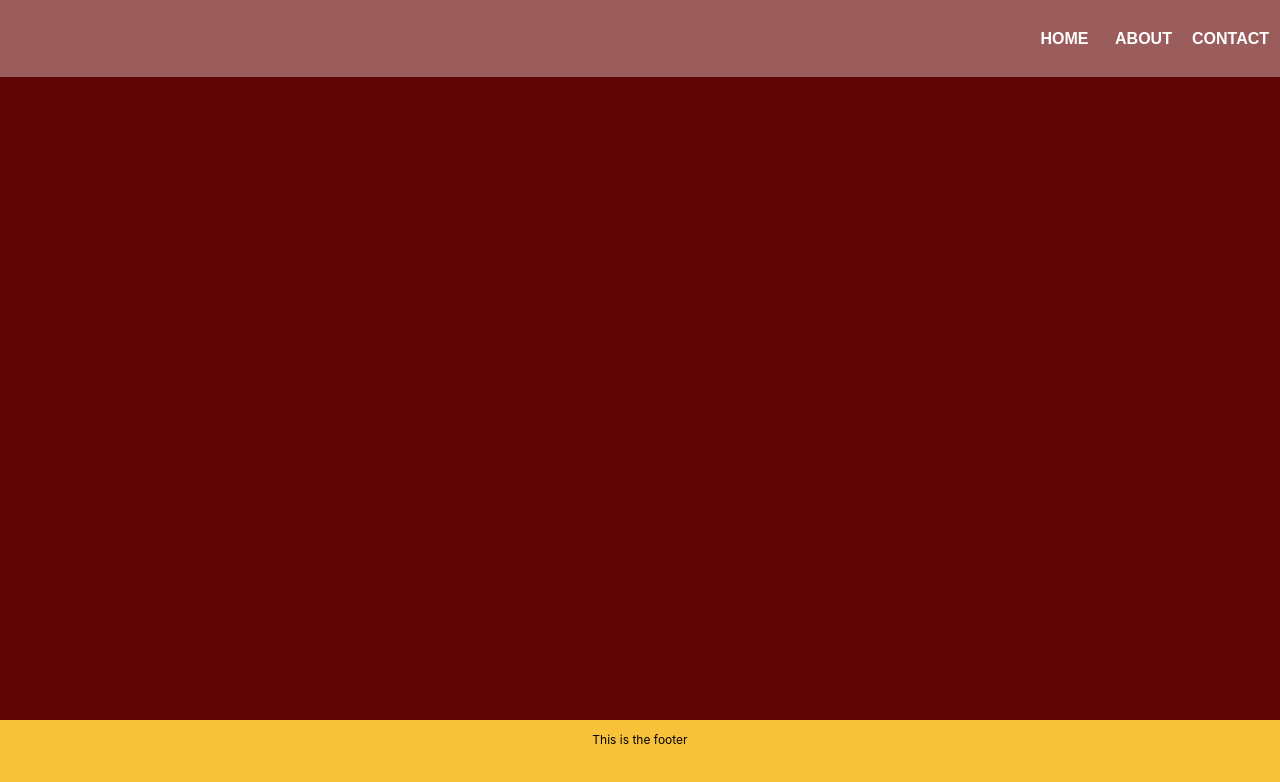
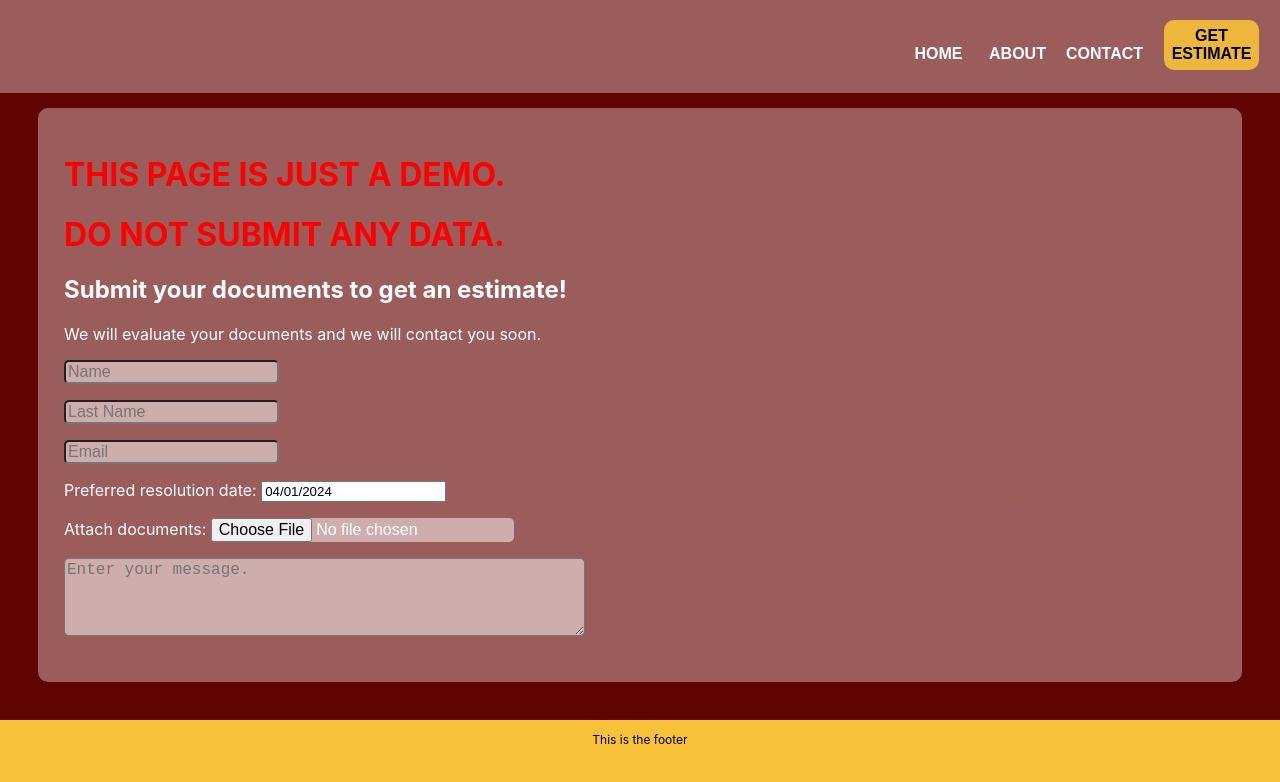
Before and after one commit to ThomasAlx/my-basic-website, a React (Create React App) app: page /submit in a window 1280 px wide. Shown: the top 782 px of the page. Built offline with nearby package versions, Linux system fonts and the light colour scheme.

Commit message:
adds get estimate page

```diff
--- a/package.json
+++ b/package.json
@@ -9,6 +9,7 @@
     "@testing-library/user-event": "^13.5.0",
     "gh-pages": "^6.1.1",
     "react": "^18.2.0",
+    "react-datepicker": "^6.6.0",
     "react-dom": "^18.2.0",
     "react-router-dom": "^6.22.3",
     "react-scripts": "5.0.1",
--- a/src/App.js
+++ b/src/App.js
@@ -4,6 +4,7 @@ import { Routes, Route, Link } from "react-router-dom";
 import About from './components/About';
 import Home from './components/Home';
 import Contact from './components/Contact';
+import Estimate from './components/Estimate';
 import './App.css';
 
 import styles from './styles/General.module.css'
@@ -23,6 +24,9 @@ class App extends React.Component {
             <Link to="/contact">
               <button class={styles.button_nav}>Contact</button>
             </Link>
+            <Link to="/submit">
+              <button class={styles.button_nav_estimate}>GET ESTIMATE</button>
+            </Link>
           </div>
         </nav>
         <main class={styles.page_container}>
@@ -30,6 +34,7 @@ class App extends React.Component {
             <Route path="/" element={<Home/>}/>
             <Route path="/about" element={<About/>}/>
             <Route path="/contact" element={<Contact/>}/>
+            <Route path="/submit" element={<Estimate/>}/>
           </Routes>
         </main>
         <footer className={styles.foot}>
--- /dev/null
+++ b/src/components/Estimate.jsx
@@ -0,0 +1,57 @@
+import '../App.css';
+import React, { useState } from 'react';
+import logo from '../logo.svg';
+import styles from '../styles/SubPage.module.css';
+import DatePicker from 'react-datepicker';
+import "react-datepicker/dist/react-datepicker.css";
+
+function DateSelector(){
+    const [startDate, setStartDate] = useState(new Date());
+    return (
+        <div>
+            Preferred resolution date: <DatePicker
+                selected={startDate}
+                onChange={(date) => setStartDate(date)}
+            />
+        </div>
+    )
+
+}
+
+class Estimate extends React.Component {
+    render() {
+        return (
+            <div className={styles.page}>
+                <h1 className={styles.warning}>THIS PAGE IS JUST A DEMO.</h1>
+                <h1 className={styles.warning}>DO NOT SUBMIT ANY DATA.</h1>
+                <h2>Submit your documents to get an estimate!</h2>
+                <p>
+                    We will evaluate your documents
+                    and we will contact you soon.
+                </p>
+                <div>
+                    <p>
+                        <input type="text" id="nameInput" placeholder="Name" className={styles.form_text}/>
+                    </p>
+                    <p>
+                        <input type="text" id="lastNameInput" placeholder="Last Name" className={styles.form_text}/>
+                    </p>
+                    <p>
+                        <input type="email" id="emailInput" placeholder="Email" className={styles.form_text}/>
+                    </p>
+                    <DateSelector/>
+                    <p>
+                        Attach documents: <input type="file" id="fileInput" placeholder="Attach your documents" className={styles.form_text}/>
+                    </p>
+                    <p>
+                        <textarea id="messageInput" placeholder="Enter your message." rows={4} cols={50} className={styles.form_text}/>
+                    </p>
+                </div>
+            </div>
+
+        );
+    }
+
+}
+
+export default Estimate;
--- a/src/styles/General.module.css
+++ b/src/styles/General.module.css
@@ -37,7 +37,6 @@ nav{
     width: 73px;
     height: 37px;
     text-align: center;
-    /* background-color: rgba(255, 245, 238, 0.43); */
     border: none;
     background-color: transparent;
     cursor: pointer;
@@ -47,6 +46,25 @@ nav{
     font-weight: bold;
     font-size: 16px;
     color: white;
+    text-decoration: none;
+}
+
+.button_nav_estimate {
+    display: inline-block;
+    width: 95px;
+    height: 50px;
+    text-align: center;
+    border-radius: 10px;
+    border: none;
+    background-color: rgba(247, 193, 58, 0.9);
+    /* background-color: rgba(255, 255, 255, 0.9); */
+    cursor: pointer;
+    margin-left: 30px;
+    margin-right: 1px;
+    text-transform: uppercase;
+    font-weight: bold;
+    font-size: 16px;
+    color: black;
     text-decoration: none;
 }
 
--- a/src/styles/SubPage.module.css
+++ b/src/styles/SubPage.module.css
@@ -6,3 +6,13 @@
     padding: 2%;
     /* you can use stuff from other modules with "composes" */
 }
+
+.form_text {
+    background-color: rgba(255, 255, 255, 0.5);
+    border-radius: 5px;
+    font-size: 16px;
+}
+
+.warning{
+    color: red;
+}
```
Also changed, not shown: src/styles/NavButton.module.css (deleted), 1 other file (tests, documents, lock files or other folders).
